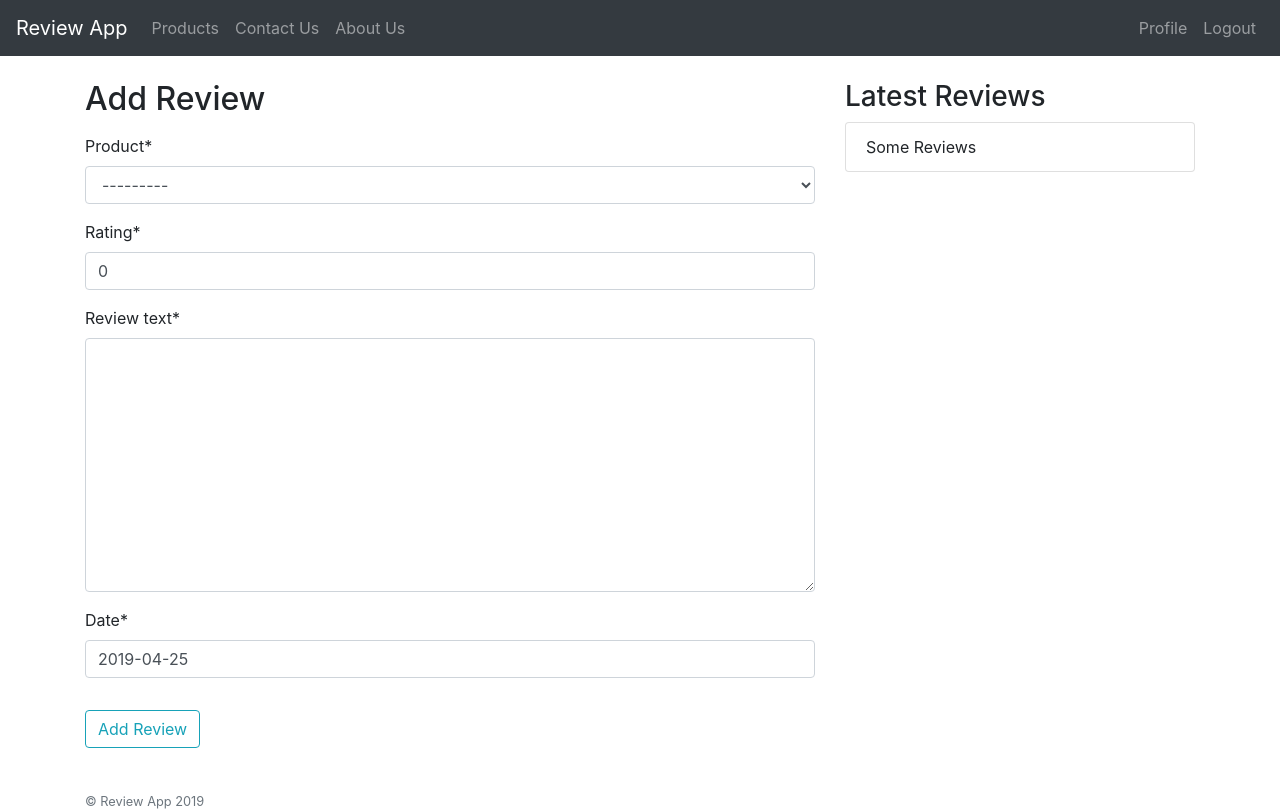
After one commit to ShaneAllen/sAllen, a Django app: page /reviews/add/ in a window 1280 px wide. The commit adds this page. Run offline with Django 3.2, Linux system fonts and the light colour scheme; the visitor is signed in with stand-in values (Sample User, id 1); data that the repository does not hold is empty; some libraries are stand-ins or nearby versions.

Commit message:
Added pages to add reviews

```diff
--- a/reviewApp/reviews/models.py
+++ b/reviewApp/reviews/models.py
@@ -1,6 +1,7 @@
 from django.db import models
 from django.utils import timezone
 from django.contrib.auth.models import User
+from django.urls import reverse
 
 
 # Create your models here.
@@ -33,4 +34,7 @@ class Review(models.Model):
 
 	def __str__(self):
 		return f'This is a review of: {self.product.name} by {self.author.profile.first_name}'
+
+	def get_absolute_url(self):
+		return reverse('review-detail', kwargs = {'pk': self.pk})
 # class Reviews(models.Model):
--- a/reviewApp/reviews/templates/reviews/base.html
+++ b/reviewApp/reviews/templates/reviews/base.html
@@ -1,3 +1,4 @@
+{% load static %}
 <!doctype html>
 <html lang="en">
   <head>
--- /dev/null
+++ b/reviewApp/reviews/templates/reviews/review_form.html
@@ -0,0 +1,18 @@
+{% extends "reviews/base.html" %}
+{% block content %}
+{% load crispy_forms_tags %}
+<h2>Add Review</h2>
+
+<form method='POST'>
+	{% csrf_token %}
+	<fieldset class="form-group">
+		<legend class="border-bottom-mb-4"></legend>
+		{{ form | crispy }}
+	</fieldset>
+<div class ="form-group">
+	<button class="btn btn-outline-info" type="submit"> Add Review</button>
+ </div>
+</form>
+
+
+{% endblock content %}
--- a/reviewApp/reviews/urls.py
+++ b/reviewApp/reviews/urls.py
@@ -1,13 +1,14 @@
 from django.urls import path
 from . import views
 from users import views as user_views
-from .views import ProductListView, ProductDetailView, ReviewDetailView
+from .views import ProductListView, ProductDetailView, ReviewDetailView, ReviewCreateView
 
 urlpatterns = [
     path('',views.home, name='reviews-home'),
   	path('products/',ProductListView.as_view(), name='reviews-products'),
    	path('products/<int:pk>',ProductDetailView.as_view(), name='product-detail'),
    	path('reviews/<int:pk>',ReviewDetailView.as_view(), name='review-detail'),
+   	path('reviews/add/',ReviewCreateView.as_view(), name='review-create'),
    	path('about/', views.about, name='reviews-about'),
    	path('contact/',views.contact, name='reviews-contact'),
    	path('register/', user_views.register, name='register'),
--- a/reviewApp/reviews/views.py
+++ b/reviewApp/reviews/views.py
@@ -1,6 +1,7 @@
 from django.shortcuts import render
 from .models import Product, Review
-from django.views.generic import ListView, DetailView
+from django.views.generic import ListView, DetailView, CreateView
+from django.contrib.auth.mixins import LoginRequiredMixin
 
 # Create your views here.
 def home(request):
@@ -23,9 +24,10 @@ class ProductDetailView(DetailView):
 class ReviewDetailView(DetailView):
 	model = Review
 
-#def products(request):
+class ReviewCreateView(LoginRequiredMixin, CreateView):
+	model = Review
+	fields = ['product', 'rating', 'review_text', 'date']
 
-#	products_list = {
-#		'products': Product.objects.all()
-#	}
-#	return render(request, 'reviews/products.html', products_list)
+	def form_valid(self, form):
+		form.instance.author = self.request.user
+		return super().form_valid(form)
```
Also changed, not shown: reviewApp/reviews/templates/reviews/product_detail.html (+10 -2 lines), reviewApp/reviews/static/css/style.css (added).
